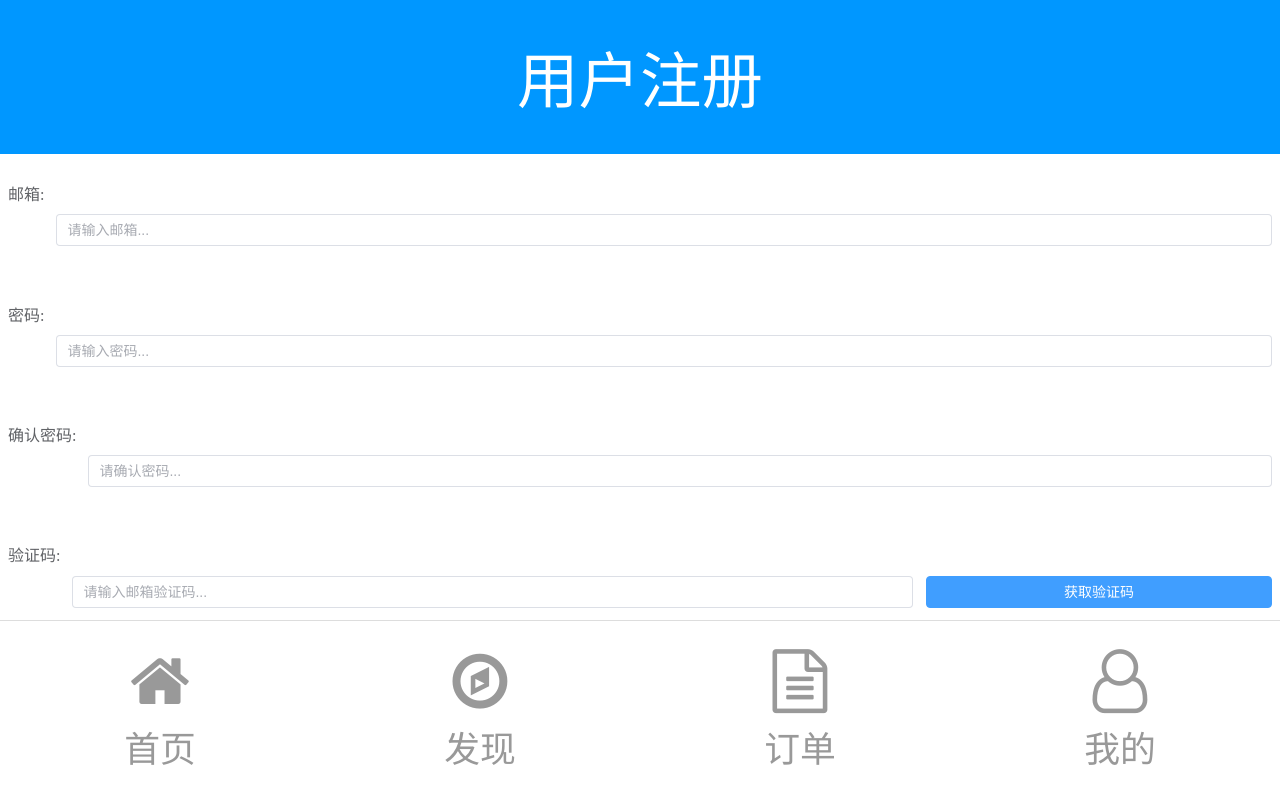
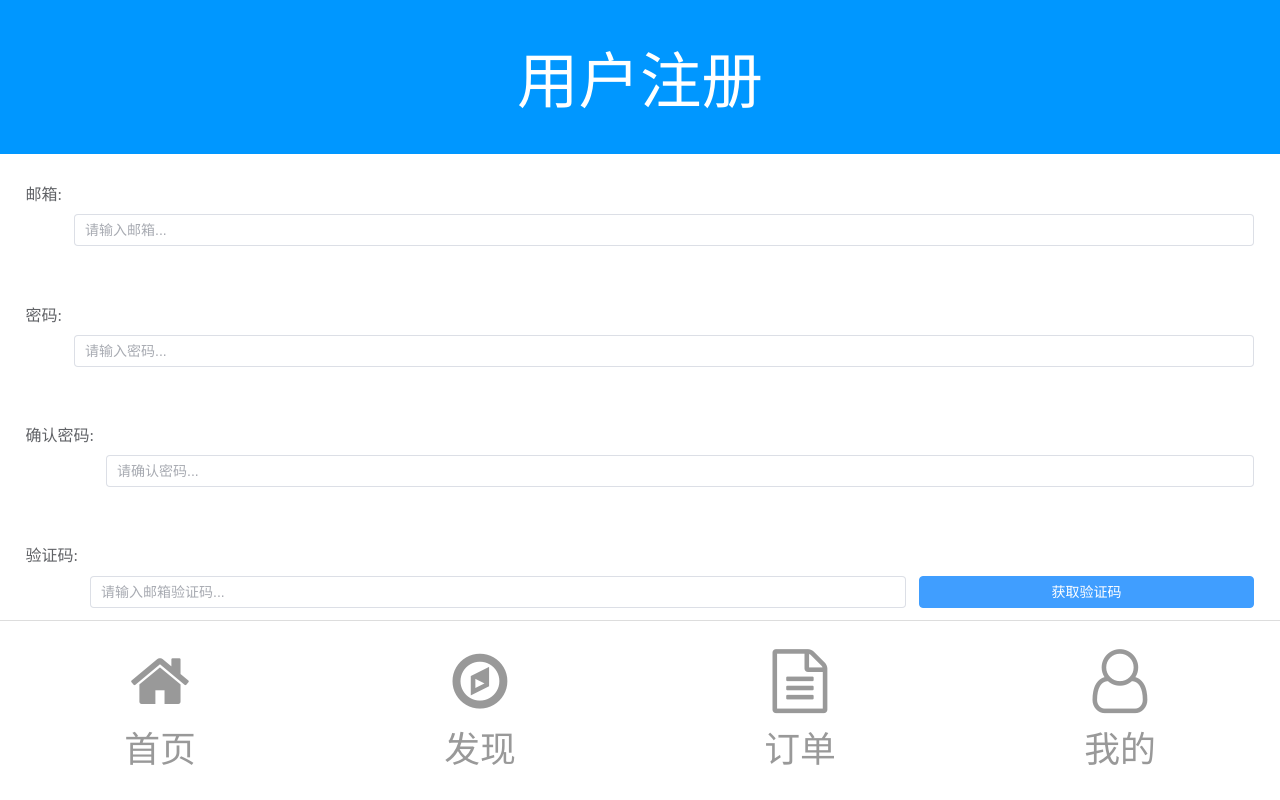
Before and after one commit to 01-Dreamer/eleclient, a Vue app: page /register in a window 1280 px wide. Built offline with nearby package versions, Linux system fonts and the light colour scheme.

Commit message:
20250609

```diff
--- a/src/App.vue
+++ b/src/App.vue
@@ -1,8 +1,6 @@
 <template>
-  <div class="wrapper">
-    <router-view />
-    <NavBar class="footer" />
-  </div>
+  <router-view />
+  <NavBar class="footer" />
 </template>
 
 
@@ -70,13 +68,17 @@ export default {
 
 </script>
 
+<style>
+html, body {
+  margin: 0;
+  padding: 0;
+  width: 100vw;
+  height: 100vh;
+  overflow-x: hidden;
+}
+</style>
 
 <style scoped>
-.wrapper {
-  width: 100%;
-  height: 100%;
-}
-
 .footer {
   position: fixed;
   left: 0;
--- a/src/components/NavBar.vue
+++ b/src/components/NavBar.vue
@@ -1,24 +1,24 @@
 <template>
     <ul class="nav">
-        <router-link class="link" :to="{ name: 'home' }">
+        <router-link class="link" :to="{ name: 'home' }" active-class="active">
             <li>
                 <i class="fa fa-home"></i>
                 <span>首页</span>
             </li>
         </router-link>
-        <router-link class="link" :to="{ name: 'found' }">
+        <router-link class="link" :to="{ name: 'found' }" active-class="active">
             <li>
                 <i class="fa fa-compass"></i>
                 <span>发现</span>
             </li>
         </router-link>
-        <router-link class="link" :to="{ name: 'order' }">
+        <router-link class="link" :to="{ name: 'order' }" active-class="active">
             <li>
                 <i class="fa fa-file-text-o"></i>
                 <span>订单</span>
             </li>
         </router-link>
-        <router-link class="link" :to="{ name: 'mine' }">
+        <router-link class="link" :to="{ name: 'mine' }" active-class="active">
             <li>
                 <i class="fa fa-user-o"></i>
                 <span>我的</span>
@@ -73,4 +73,8 @@ export default {
     font-size: 2.8vw;
     margin-top: 0.5vw;
 }
+
+.nav .link.active li {
+    color: #0097FF;
+}
 </style>
--- a/src/views/ConfirmOrderView.vue
+++ b/src/views/ConfirmOrderView.vue
@@ -51,7 +51,7 @@ import store from '@/store';
 
 
 export default {
-  name: "ConfirmPayView",
+  name: "ConfirmOrderView",
   components: {
     HeaderBase,
   },
--- a/src/views/HomeView.vue
+++ b/src/views/HomeView.vue
@@ -169,6 +169,7 @@ export default {
     const businesses = ref([]);
     const location = ref(store.state.location_text);
     const is_loading = ref(false);
+
 
     // 处理点击商家事件
     const clickBusiness = (id) => {
--- a/src/views/LoginView.vue
+++ b/src/views/LoginView.vue
@@ -2,7 +2,6 @@
   <HeaderBase>
     用户登录
   </HeaderBase>
-
   <div class="login-input">
     <el-form-item class="input-form" label="邮箱:">
       <el-input v-model="email" placeholder="请输入邮箱..."></el-input>
@@ -24,7 +23,6 @@
       <el-button class="register-btn">去注册</el-button>
     </router-link>
   </div>
-
 </template>
 
 
@@ -171,7 +169,7 @@ export default {
 
 <style scoped>
 .login-input {
-  margin-top: 14vw;
+  margin: 14vw 2vw auto 2vw;
 }
 
 .login-input .input-form {
@@ -199,7 +197,7 @@ export default {
   display: flex;
   flex-direction: column;
 
-  width: 100%;
+  margin: auto 2vw;
 }
 
 .button-group .login-btn {
--- a/src/views/MineView.vue
+++ b/src/views/MineView.vue
@@ -243,11 +243,12 @@ export default {
   display: flex;
   flex-direction: column;
 
+  height: 83vh;
+  background: linear-gradient(45deg, #F06, #FF8);
   font-family: Arial, sans-serif;
+
   padding: 4vw;
-  margin-top: 14vw;
-  height: 78vh;
-  background: linear-gradient(45deg, #F06, #FF8);
+  margin-top: 12vw;
 }
 
 .mine-info-item {
--- a/src/views/RegisterView.vue
+++ b/src/views/RegisterView.vue
@@ -3,7 +3,7 @@
     用户注册
   </HeaderBase>
 
-  <div class="login-input">
+  <div class="register-input">
     <el-form-item class="input-form" label="邮箱:">
       <el-input v-model="email" placeholder="请输入邮箱..."></el-input>
     </el-form-item>
@@ -213,15 +213,15 @@ export default {
 
 
 <style scoped>
-.login-input {
-  margin-top: 14vw;
+.register-input {
+  margin: 14vw 2vw auto 2vw;
 }
 
-.login-input .input-form {
+.register-input .input-form {
   height: 8vw;
 }
 
-.login-input .input-form .captcha-content {
+.register-input .input-form .captcha-content {
   display: flex;
   justify-content: center;
   align-items: center;
@@ -230,11 +230,11 @@ export default {
   height: 100%;
 }
 
-.login-input .input-form .captcha-content .captcha-text {
+.register-input .input-form .captcha-content .captcha-text {
   width: 60%;
 }
 
-.login-input .input-form .captcha-content .captcha-btn {
+.register-input .input-form .captcha-content .captcha-btn {
   width: 40%;
   cursor: pointer;
   margin-left: 1vw;
@@ -244,7 +244,7 @@ export default {
   display: flex;
   flex-direction: column;
 
-  width: 100%;
+  margin: auto 2vw;
 }
 
 .button-group .register-btn {
```
